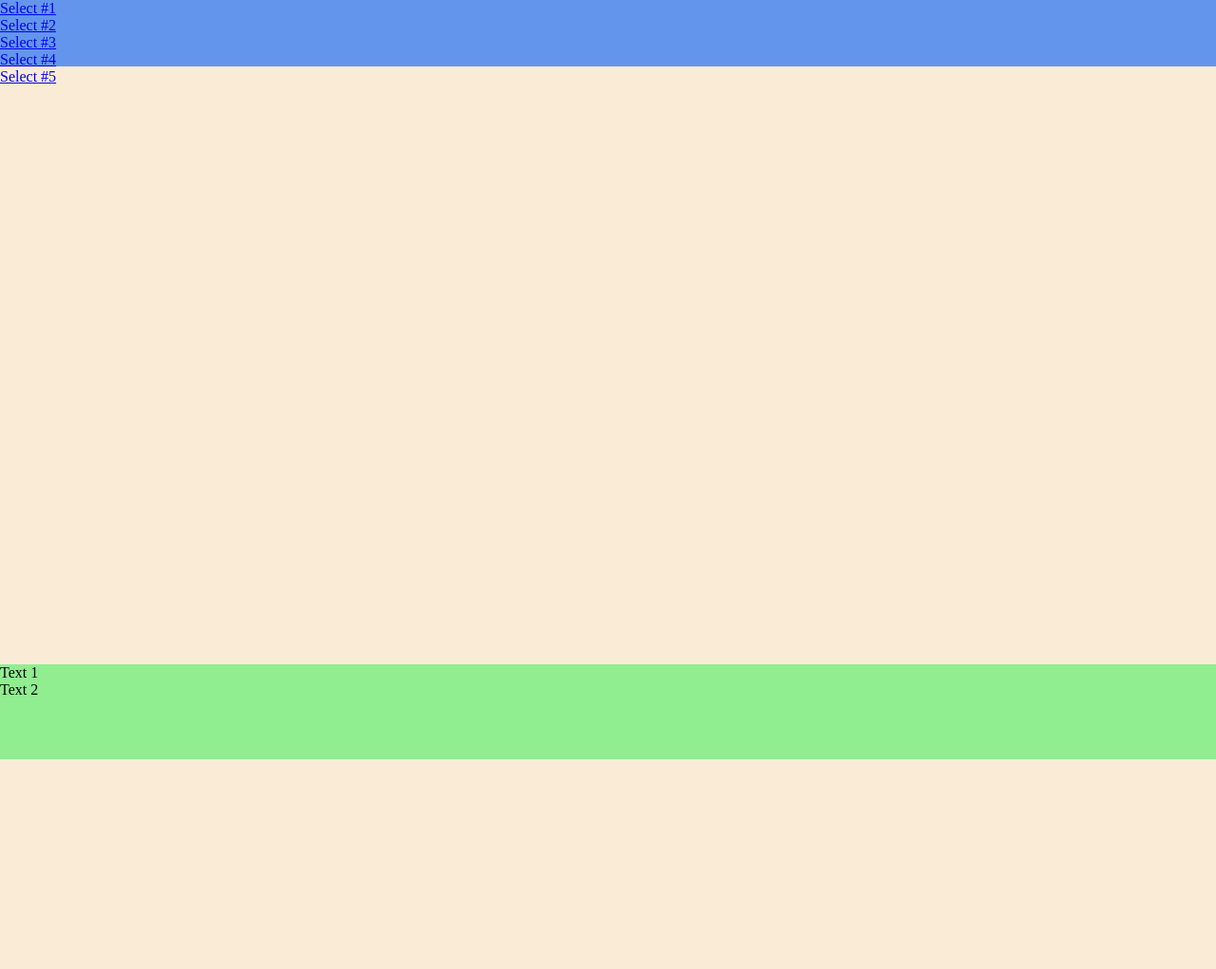
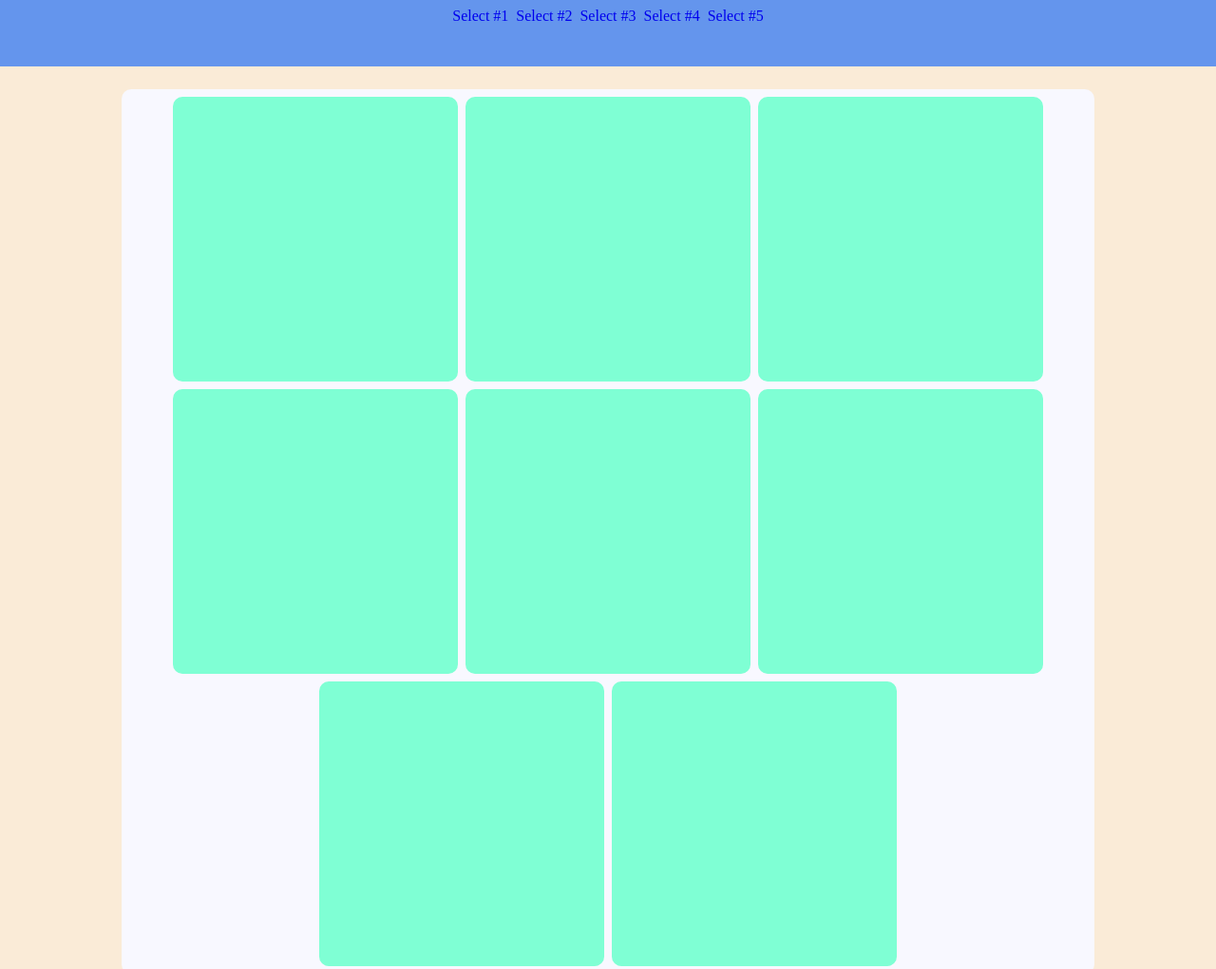
Before and after one commit to MrHryhorii/boilerplate001, a website: page index.html in a window 1280 px wide. Shown: the top 1021 px of the page at 95% size. Before the commit the page ends 800 px from the top, so only its background shows below. Drawn offline with Linux system fonts and the light colour scheme.

Commit message:
random-color-onClick

```diff
--- a/css/style.css
+++ b/css/style.css
@@ -11,6 +11,8 @@
     --body-backcolor: antiquewhite;
     --header-backcolor: cornflowerblue;
     --footer-backcolor: lightgreen;
+    --main-box-backcolor: ghostwhite;
+    --small-box-color: aquamarine;
 }
 /*base*/
 html{
@@ -27,6 +29,21 @@ body{
     flex-direction: column;
 }
 
+a{
+    text-decoration: none;
+}
+
+ul{
+    list-style-type: none;
+}
+
+section{
+    padding-left: 24px;
+    padding-right: 24px;
+    padding-top: 8px;
+    padding-bottom: 8px;
+}
+
 header{
     height: var(--scroll-margin-top);
 
@@ -39,6 +56,7 @@ main{
 
 footer{
     height: 100px;
+    flex-shrink: 0;
 
     background-color: var(--footer-backcolor);
 }
@@ -47,3 +65,47 @@ footer{
     scroll-margin-top: var(--scroll-margin-top);
 }
 /*clases*/
+
+.navigation{
+    height: var(--scroll-margin-top);
+}
+
+.flex{
+    display: flex;
+    justify-content: center;
+    gap: 8px;
+}
+
+.wrap{
+    flex-wrap: wrap;
+}
+
+.space-b{
+    justify-content: space-between;
+}
+
+.main-box{
+    width: 80%;
+    height: fit-content;
+
+    margin-left: auto;
+    margin-right: auto;
+    margin-top: 24px;
+
+    border-radius: 10px;
+
+    background-color: var(--main-box-backcolor)
+}
+
+.small-box{
+    width: 300px;
+    height: 300px;
+
+    border-radius: 10px;
+
+    background-color: var(--small-box-color);
+}
+
+footer section{
+    height: 100%;
+}
--- a/index.html
+++ b/index.html
@@ -6,6 +6,7 @@
     <meta name="viewport" content="width=device-width, initial-scale=1.0">
     <meta name="description" content="no description">
     <link rel="stylesheet" href="./css/style.css">
+    <script src="./js/index.js"></script>
     <link rel="icon" href="./img/question.png" type="image/x-icon">
     <title>BoilerPlate</title>
 </head>
@@ -16,26 +17,26 @@
         <section class="navigation">
             <nav>
                 <ul class="flex">
-                    <li><a href="s1">Select #1</a></li>
-                    <li><a href="s2">Select #2</a></li>
-                    <li><a href="s3">Select #3</a></li>
-                    <li><a href="s4">Select #4</a></li>
-                    <li><a href="s5">Select #5</a></li>
+                    <li><a href="#s1">Select #1</a></li>
+                    <li><a href="#s2">Select #2</a></li>
+                    <li><a href="#s3">Select #3</a></li>
+                    <li><a href="#s4">Select #4</a></li>
+                    <li><a href="#s5">Select #5</a></li>
                 </ul>
             </nav>
         </section>
     </header>
 
     <main>
-        <section class="flex no-wrap main-box" id="s1">
-            <div class="small-box"></div>
-            <div class="small-box"></div>
-            <div class="small-box"></div>
-            <div class="small-box"></div>
-            <div class="small-box"></div>
-            <div class="small-box"></div>
-            <div class="small-box"></div>
-            <div class="small-box"></div>
+        <section class="flex wrap main-box" id="s1">
+            <div class="small-box" onclick=selected(this)></div>
+            <div class="small-box" onclick=selected(this)></div>
+            <div class="small-box" onclick=selected(this)></div>
+            <div class="small-box" onclick=selected(this)></div>
+            <div class="small-box" onclick=selected(this)></div>
+            <div class="small-box" onclick=selected(this)></div>
+            <div class="small-box" onclick=selected(this)></div>
+            <div class="small-box" onclick=selected(this)></div>
         </section>
     </main>
 
--- /dev/null
+++ b/js/index.js
@@ -0,0 +1,16 @@
+/* eslint-disable no-unused-vars */
+/* eslint-disable no-undef */
+let divItems = document.getElementsByClassName("small-box");
+const defaultColor = 'aquamarine'
+
+function selected(item) {
+    //this.clear();
+    item.style.backgroundColor = '#' + Math.floor(Math.random() * 16777215).toString(16);
+}
+
+function clear() {
+    for(var i=0; i < divItems.length; i++) {
+        var item = divItems[i];
+        item.style.backgroundColor = 'white';
+    }
+}
```
